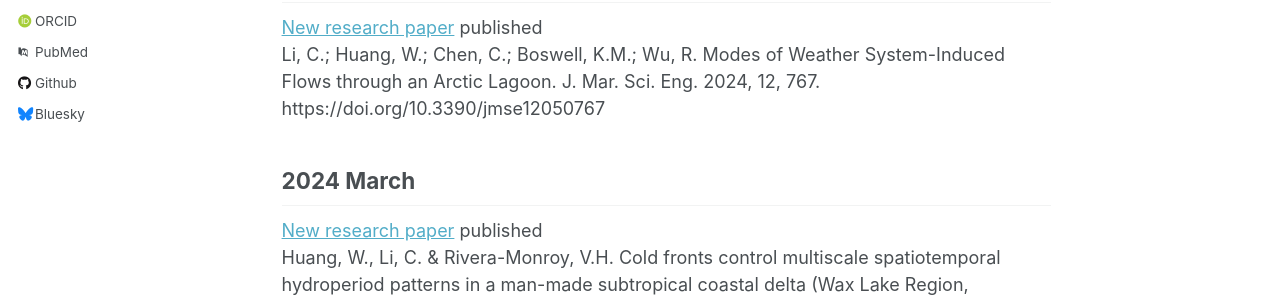
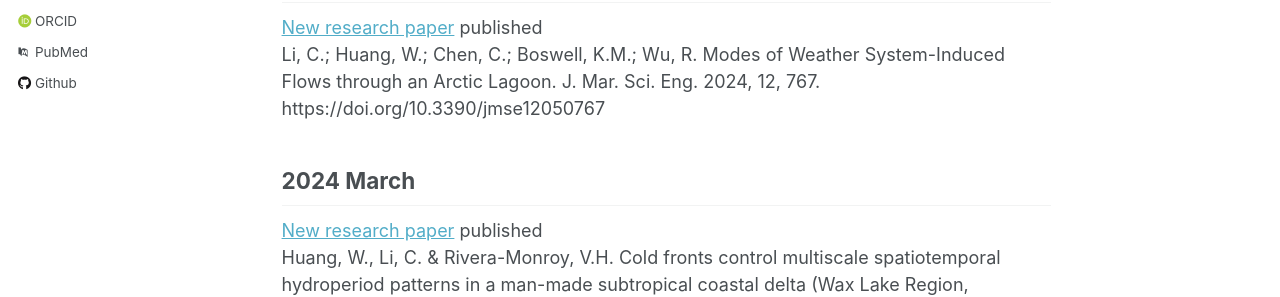
Before and after one commit to huang96169/huang96169.github.io, a Jekyll site: the page built from _pages/about.md, in a window 1280 px wide. Shown: the part 449-746 px from the top of the page. Built offline with Jekyll 4.4.1, drawn with Linux system fonts in a browser that asks for light colours; some web fonts are replaced.

Commit message:
removed bluesky button

```diff
--- a/_config.yml
+++ b/_config.yml
@@ -47,7 +47,6 @@ author:
   stackoverflow    : # User number or user number and name (i.e., use "1" or "1/jeff-atwood")
 
   # Social media
-  bluesky          : "bsky.app" # Replace this with you Bluesky username
   facebook         : # Username
   flickr           : # Username
   foursquare       : # Username
--- a/_includes/author-profile.html
+++ b/_includes/author-profile.html
@@ -78,9 +78,6 @@
       {% endif %}
 
       <!-- Font Awesome icons / Social media -->
-      {% if author.bluesky %}
-        <li><a href="https://bsky.app/profile/{{ author.bluesky }}"><i class="fab fa-fw fa-bluesky icon-pad-right" aria-hidden="true"></i>Bluesky</a></li>
-      {% endif %}
       {% if author.facebook %}
         <li><a href="https://www.facebook.com/{{ author.facebook }}"><i class="fab fa-fw fa-facebook-f icon-pad-right" aria-hidden="true"></i>Facebook</a></li>
       {% endif %}
```
